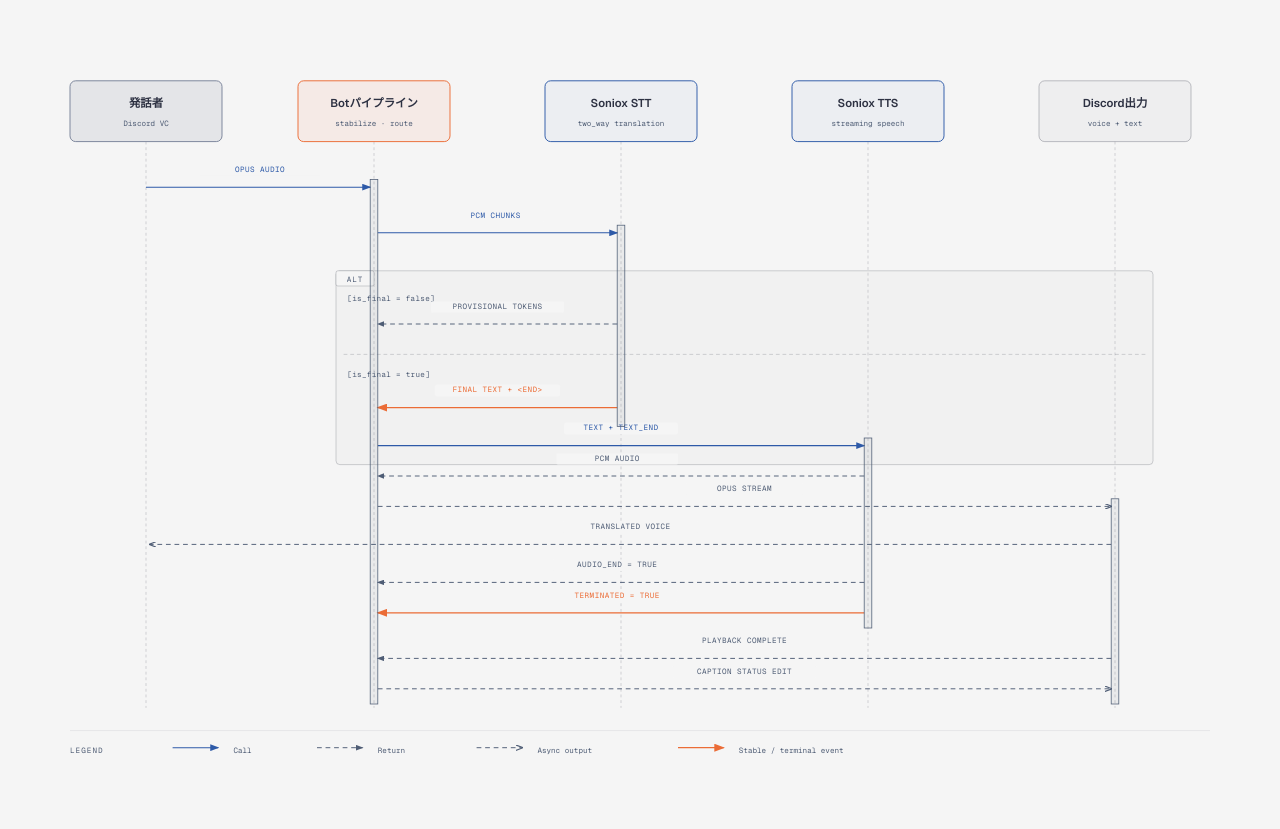
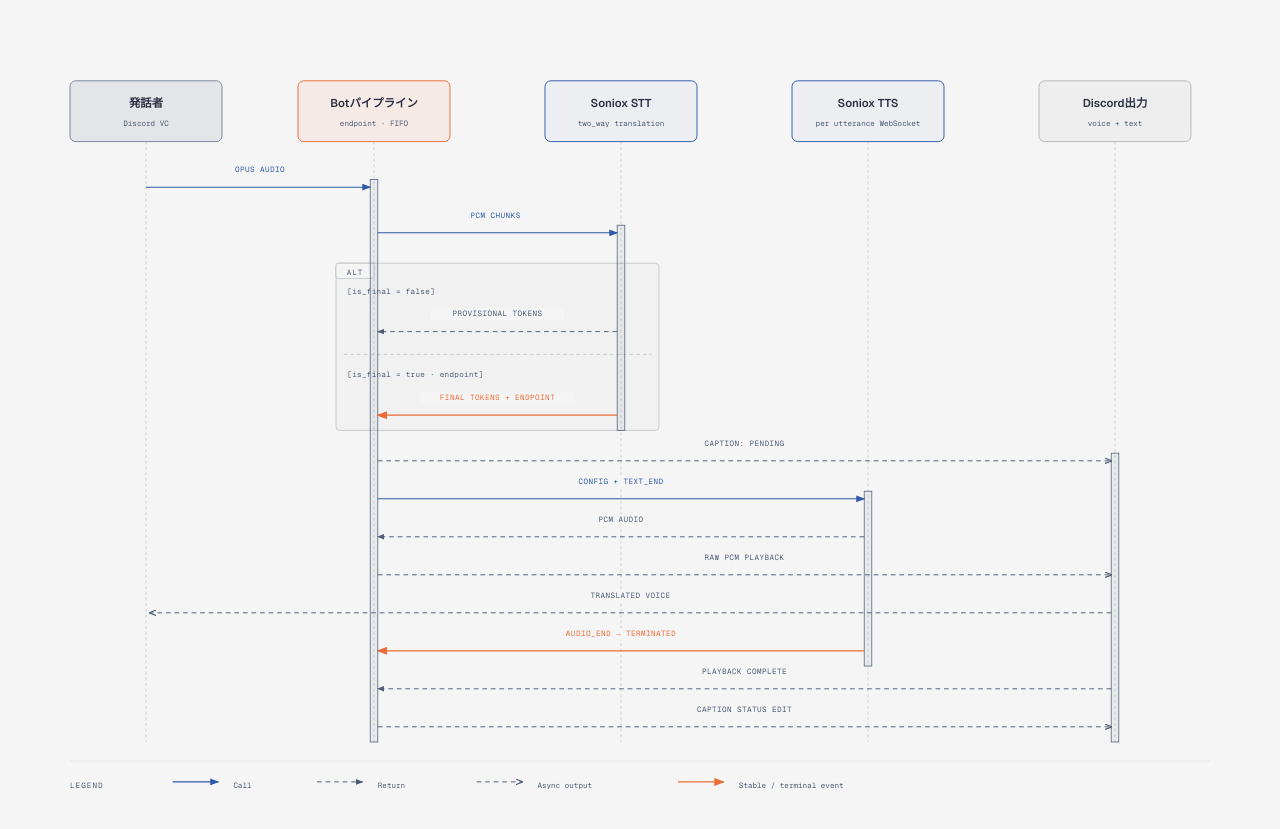
Before and after one commit to sota411/discord-translate, a website: page docs/diagrams/utterance-sequence.html in a window 1280 px wide. Shown: the part 111-940 px from the top of the page. Drawn offline with nearby package versions, Linux system fonts and the light colour scheme.

Commit message:
docs: 実装契約と図解を更新

```diff
--- a/docs/diagrams/utterance-sequence.html
+++ b/docs/diagrams/utterance-sequence.html
@@ -52,7 +52,7 @@
     <p class="eyebrow">Sequence · Diagram Design</p>
     <h1>1発話を翻訳音声と字幕へ変換する流れ</h1>
 
-    <svg viewBox="0 0 1280 800" xmlns="http://www.w3.org/2000/svg" role="img" aria-labelledby="utterance-sequence-title utterance-sequence-desc">
+    <svg viewBox="0 0 1280 840" xmlns="http://www.w3.org/2000/svg" role="img" aria-labelledby="utterance-sequence-title utterance-sequence-desc">
       <title id="utterance-sequence-title">1発話を翻訳音声と字幕へ変換する流れ</title>
       <desc id="utterance-sequence-desc">Discordの発話をSonioxへ送り、確定翻訳だけを読み上げと字幕へ流し、TTSと再生の完了後に字幕状態を更新する時系列を示す。</desc>
       <defs>
@@ -65,33 +65,39 @@
       <rect width="100%" height="100%" fill="#f5f5f5"/>
 
       <!-- Lifelines -->
-      <line x1="120" y1="128" x2="120" y2="724" stroke="rgba(45,49,66,0.20)" stroke-width="1" stroke-dasharray="3,3"/>
-      <line x1="360" y1="128" x2="360" y2="724" stroke="rgba(45,49,66,0.20)" stroke-width="1" stroke-dasharray="3,3"/>
-      <line x1="620" y1="128" x2="620" y2="724" stroke="rgba(45,49,66,0.20)" stroke-width="1" stroke-dasharray="3,3"/>
-      <line x1="880" y1="128" x2="880" y2="724" stroke="rgba(45,49,66,0.20)" stroke-width="1" stroke-dasharray="3,3"/>
-      <line x1="1140" y1="128" x2="1140" y2="724" stroke="rgba(45,49,66,0.20)" stroke-width="1" stroke-dasharray="3,3"/>
+      <line x1="120" y1="128" x2="120" y2="760" stroke="rgba(45,49,66,0.20)" stroke-width="1" stroke-dasharray="3,3"/>
+      <line x1="360" y1="128" x2="360" y2="760" stroke="rgba(45,49,66,0.20)" stroke-width="1" stroke-dasharray="3,3"/>
+      <line x1="620" y1="128" x2="620" y2="760" stroke="rgba(45,49,66,0.20)" stroke-width="1" stroke-dasharray="3,3"/>
+      <line x1="880" y1="128" x2="880" y2="760" stroke="rgba(45,49,66,0.20)" stroke-width="1" stroke-dasharray="3,3"/>
+      <line x1="1140" y1="128" x2="1140" y2="760" stroke="rgba(45,49,66,0.20)" stroke-width="1" stroke-dasharray="3,3"/>
 
       <!-- ALT fragment: provisional versus final tokens -->
-      <rect x="320" y="264" width="860" height="204" rx="4" fill="rgba(45,49,66,0.02)" stroke="rgba(45,49,66,0.22)" stroke-width="1"/>
-      <rect x="320" y="264" width="40" height="16" rx="2" fill="#f5f5f5" stroke="rgba(45,49,66,0.22)" stroke-width="1"/>
-      <text x="340" y="276" fill="#4f5d75" font-size="8" font-family="'Geist Mono', monospace" text-anchor="middle" letter-spacing="0.12em">ALT</text>
-      <text x="332" y="296" fill="#4f5d75" font-size="8" font-family="'Geist Mono', 'Noto Sans Mono CJK JP', monospace" letter-spacing="0.04em">[is_final = false]</text>
-      <line x1="328" y1="352" x2="1172" y2="352" stroke="rgba(45,49,66,0.20)" stroke-width="1" stroke-dasharray="4,3"/>
-      <text x="332" y="376" fill="#4f5d75" font-size="8" font-family="'Geist Mono', 'Noto Sans Mono CJK JP', monospace" letter-spacing="0.04em">[is_final = true]</text>
+      <rect x="320" y="256" width="340" height="176" rx="4" fill="rgba(45,49,66,0.02)" stroke="rgba(45,49,66,0.22)" stroke-width="1"/>
+      <rect x="320" y="256" width="40" height="16" rx="2" fill="#f5f5f5" stroke="rgba(45,49,66,0.22)" stroke-width="1"/>
+      <text x="340" y="268" fill="#4f5d75" font-size="8" font-family="'Geist Mono', monospace" text-anchor="middle" letter-spacing="0.12em">ALT</text>
+      <text x="332" y="288" fill="#4f5d75" font-size="8" font-family="'Geist Mono', 'Noto Sans Mono CJK JP', monospace" letter-spacing="0.04em">[is_final = false]</text>
+      <line x1="328" y1="352" x2="652" y2="352" stroke="rgba(45,49,66,0.20)" stroke-width="1" stroke-dasharray="4,3"/>
+      <text x="332" y="376" fill="#4f5d75" font-size="8" font-family="'Geist Mono', 'Noto Sans Mono CJK JP', monospace" letter-spacing="0.04em">[is_final = true · endpoint]</text>
+
+      <!-- Activation bars stay behind arrows and labels -->
+      <rect x="356" y="168" width="8" height="592" fill="rgba(45,49,66,0.06)" stroke="#4f5d75" stroke-width="0.8"/>
+      <rect x="616" y="216" width="8" height="216" fill="rgba(45,49,66,0.06)" stroke="#4f5d75" stroke-width="0.8"/>
+      <rect x="876" y="496" width="8" height="184" fill="rgba(45,49,66,0.06)" stroke="#4f5d75" stroke-width="0.8"/>
+      <rect x="1136" y="456" width="8" height="304" fill="rgba(45,49,66,0.06)" stroke="#4f5d75" stroke-width="0.8"/>
 
       <!-- Messages -->
       <line x1="120" y1="176" x2="356" y2="176" stroke="#2e5aa8" stroke-width="1.2" marker-end="url(#arrow-link)"/>
       <line x1="364" y1="224" x2="616" y2="224" stroke="#2e5aa8" stroke-width="1.2" marker-end="url(#arrow-link)"/>
-      <line x1="616" y1="320" x2="364" y2="320" stroke="#4f5d75" stroke-width="1" stroke-dasharray="5,4" marker-end="url(#arrow)"/>
-      <line x1="616" y1="408" x2="364" y2="408" stroke="#eb6c36" stroke-width="1.4" marker-end="url(#arrow-accent)"/>
-      <line x1="364" y1="448" x2="876" y2="448" stroke="#2e5aa8" stroke-width="1.2" marker-end="url(#arrow-link)"/>
-      <line x1="876" y1="480" x2="364" y2="480" stroke="#4f5d75" stroke-width="1" stroke-dasharray="5,4" marker-end="url(#arrow)"/>
-      <line x1="364" y1="512" x2="1136" y2="512" stroke="#4f5d75" stroke-width="1" stroke-dasharray="5,4" marker-end="url(#arrow-open)"/>
-      <line x1="1136" y1="552" x2="124" y2="552" stroke="#4f5d75" stroke-width="1" stroke-dasharray="5,4" marker-end="url(#arrow-open)"/>
-      <line x1="876" y1="592" x2="364" y2="592" stroke="#4f5d75" stroke-width="1" stroke-dasharray="5,4" marker-end="url(#arrow)"/>
-      <line x1="876" y1="624" x2="364" y2="624" stroke="#eb6c36" stroke-width="1.4" marker-end="url(#arrow-accent)"/>
-      <line x1="1136" y1="672" x2="364" y2="672" stroke="#4f5d75" stroke-width="1" stroke-dasharray="5,4" marker-end="url(#arrow)"/>
-      <line x1="364" y1="704" x2="1136" y2="704" stroke="#4f5d75" stroke-width="1" stroke-dasharray="5,4" marker-end="url(#arrow-open)"/>
+      <line x1="616" y1="328" x2="364" y2="328" stroke="#4f5d75" stroke-width="1" stroke-dasharray="5,4" marker-end="url(#arrow)"/>
+      <line x1="616" y1="416" x2="364" y2="416" stroke="#eb6c36" stroke-width="1.4" marker-end="url(#arrow-accent)"/>
+      <line x1="364" y1="464" x2="1136" y2="464" stroke="#4f5d75" stroke-width="1" stroke-dasharray="5,4" marker-end="url(#arrow-open)"/>
+      <line x1="364" y1="504" x2="876" y2="504" stroke="#2e5aa8" stroke-width="1.2" marker-end="url(#arrow-link)"/>
+      <line x1="876" y1="544" x2="364" y2="544" stroke="#4f5d75" stroke-width="1" stroke-dasharray="5,4" marker-end="url(#arrow)"/>
+      <line x1="364" y1="584" x2="1136" y2="584" stroke="#4f5d75" stroke-width="1" stroke-dasharray="5,4" marker-end="url(#arrow-open)"/>
+      <line x1="1136" y1="624" x2="124" y2="624" stroke="#4f5d75" stroke-width="1" stroke-dasharray="5,4" marker-end="url(#arrow-open)"/>
+      <line x1="876" y1="664" x2="364" y2="664" stroke="#eb6c36" stroke-width="1.4" marker-end="url(#arrow-accent)"/>
+      <line x1="1136" y1="704" x2="364" y2="704" stroke="#4f5d75" stroke-width="1" stroke-dasharray="5,4" marker-end="url(#arrow)"/>
+      <line x1="364" y1="744" x2="1136" y2="744" stroke="#4f5d75" stroke-width="1" stroke-dasharray="5,4" marker-end="url(#arrow-open)"/>
 
       <!-- Message labels: every mask stays clear of its connector -->
       <rect x="176" y="152" width="128" height="12" rx="2" fill="#f5f5f5"/>
@@ -100,41 +106,35 @@
       <rect x="436" y="200" width="104" height="12" rx="2" fill="#f5f5f5"/>
       <text x="488" y="208" fill="#2e5aa8" font-size="8" font-family="'Geist Mono', monospace" text-anchor="middle" letter-spacing="0.06em">PCM CHUNKS</text>
 
-      <rect x="420" y="296" width="140" height="12" rx="2" fill="#f5f5f5"/>
-      <text x="490" y="304" fill="#4f5d75" font-size="8" font-family="'Geist Mono', monospace" text-anchor="middle" letter-spacing="0.06em">PROVISIONAL TOKENS</text>
+      <rect x="420" y="304" width="140" height="12" rx="2" fill="#f5f5f5"/>
+      <text x="490" y="312" fill="#4f5d75" font-size="8" font-family="'Geist Mono', monospace" text-anchor="middle" letter-spacing="0.06em">PROVISIONAL TOKENS</text>
 
-      <rect x="424" y="384" width="132" height="12" rx="2" fill="#f5f5f5"/>
-      <text x="490" y="392" fill="#eb6c36" font-size="8" font-family="'Geist Mono', monospace" text-anchor="middle" letter-spacing="0.06em">FINAL TEXT + &lt;END&gt;</text>
+      <rect x="408" y="392" width="164" height="12" rx="2" fill="#f5f5f5"/>
+      <text x="490" y="400" fill="#eb6c36" font-size="8" font-family="'Geist Mono', monospace" text-anchor="middle" letter-spacing="0.06em">FINAL TOKENS + ENDPOINT</text>
 
-      <rect x="560" y="424" width="120" height="12" rx="2" fill="#f5f5f5"/>
-      <text x="620" y="432" fill="#2e5aa8" font-size="8" font-family="'Geist Mono', monospace" text-anchor="middle" letter-spacing="0.06em">TEXT + TEXT_END</text>
+      <rect x="688" y="440" width="124" height="12" rx="2" fill="#f5f5f5"/>
+      <text x="750" y="448" fill="#4f5d75" font-size="8" font-family="'Geist Mono', monospace" text-anchor="middle" letter-spacing="0.06em">CAPTION: PENDING</text>
 
-      <rect x="552" y="456" width="128" height="12" rx="2" fill="#f5f5f5"/>
-      <text x="616" y="464" fill="#4f5d75" font-size="8" font-family="'Geist Mono', monospace" text-anchor="middle" letter-spacing="0.06em">PCM AUDIO</text>
+      <rect x="548" y="480" width="144" height="12" rx="2" fill="#f5f5f5"/>
+      <text x="620" y="488" fill="#2e5aa8" font-size="8" font-family="'Geist Mono', monospace" text-anchor="middle" letter-spacing="0.06em">CONFIG + TEXT_END</text>
 
-      <rect x="688" y="488" width="124" height="12" rx="2" fill="#f5f5f5"/>
-      <text x="750" y="496" fill="#4f5d75" font-size="8" font-family="'Geist Mono', monospace" text-anchor="middle" letter-spacing="0.06em">OPUS STREAM</text>
+      <rect x="568" y="520" width="104" height="12" rx="2" fill="#f5f5f5"/>
+      <text x="620" y="528" fill="#4f5d75" font-size="8" font-family="'Geist Mono', monospace" text-anchor="middle" letter-spacing="0.06em">PCM AUDIO</text>
 
-      <rect x="558" y="528" width="144" height="12" rx="2" fill="#f5f5f5"/>
-      <text x="630" y="536" fill="#4f5d75" font-size="8" font-family="'Geist Mono', monospace" text-anchor="middle" letter-spacing="0.06em">TRANSLATED VOICE</text>
+      <rect x="684" y="560" width="132" height="12" rx="2" fill="#f5f5f5"/>
+      <text x="750" y="568" fill="#4f5d75" font-size="8" font-family="'Geist Mono', monospace" text-anchor="middle" letter-spacing="0.06em">RAW PCM PLAYBACK</text>
 
-      <rect x="548" y="568" width="136" height="12" rx="2" fill="#f5f5f5"/>
-      <text x="616" y="576" fill="#4f5d75" font-size="8" font-family="'Geist Mono', monospace" text-anchor="middle" letter-spacing="0.06em">AUDIO_END = TRUE</text>
+      <rect x="558" y="600" width="144" height="12" rx="2" fill="#f5f5f5"/>
+      <text x="630" y="608" fill="#4f5d75" font-size="8" font-family="'Geist Mono', monospace" text-anchor="middle" letter-spacing="0.06em">TRANSLATED VOICE</text>
 
-      <rect x="552" y="600" width="128" height="12" rx="2" fill="#f5f5f5"/>
-      <text x="616" y="608" fill="#eb6c36" font-size="8" font-family="'Geist Mono', monospace" text-anchor="middle" letter-spacing="0.06em">TERMINATED = TRUE</text>
+      <rect x="532" y="640" width="176" height="12" rx="2" fill="#f5f5f5"/>
+      <text x="620" y="648" fill="#eb6c36" font-size="8" font-family="'Geist Mono', monospace" text-anchor="middle" letter-spacing="0.06em">AUDIO_END → TERMINATED</text>
 
-      <rect x="676" y="648" width="148" height="12" rx="2" fill="#f5f5f5"/>
-      <text x="750" y="656" fill="#4f5d75" font-size="8" font-family="'Geist Mono', monospace" text-anchor="middle" letter-spacing="0.06em">PLAYBACK COMPLETE</text>
+      <rect x="676" y="680" width="148" height="12" rx="2" fill="#f5f5f5"/>
+      <text x="750" y="688" fill="#4f5d75" font-size="8" font-family="'Geist Mono', monospace" text-anchor="middle" letter-spacing="0.06em">PLAYBACK COMPLETE</text>
 
-      <rect x="674" y="680" width="152" height="12" rx="2" fill="#f5f5f5"/>
-      <text x="750" y="688" fill="#4f5d75" font-size="8" font-family="'Geist Mono', monospace" text-anchor="middle" letter-spacing="0.06em">CAPTION STATUS EDIT</text>
-
-      <!-- Activation bars -->
-      <rect x="356" y="168" width="8" height="552" fill="rgba(45,49,66,0.06)" stroke="#4f5d75" stroke-width="0.8"/>
-      <rect x="616" y="216" width="8" height="212" fill="rgba(45,49,66,0.06)" stroke="#4f5d75" stroke-width="0.8"/>
-      <rect x="876" y="440" width="8" height="200" fill="rgba(45,49,66,0.06)" stroke="#4f5d75" stroke-width="0.8"/>
-      <rect x="1136" y="504" width="8" height="216" fill="rgba(45,49,66,0.06)" stroke="#4f5d75" stroke-width="0.8"/>
+      <rect x="674" y="720" width="152" height="12" rx="2" fill="#f5f5f5"/>
+      <text x="750" y="728" fill="#4f5d75" font-size="8" font-family="'Geist Mono', monospace" text-anchor="middle" letter-spacing="0.06em">CAPTION STATUS EDIT</text>
 
       <!-- Actors -->
       <rect x="40" y="64" width="160" height="64" rx="6" fill="#f5f5f5"/>
@@ -145,7 +145,7 @@
       <rect x="280" y="64" width="160" height="64" rx="6" fill="#f5f5f5"/>
       <rect x="280" y="64" width="160" height="64" rx="6" fill="rgba(235,108,54,0.08)" stroke="#eb6c36" stroke-width="1"/>
       <text x="360" y="92" fill="#2d3142" font-size="12" font-weight="600" font-family="'Geist', 'Noto Sans JP', sans-serif" text-anchor="middle">Botパイプライン</text>
-      <text x="360" y="112" fill="#4f5d75" font-size="8" font-family="'Geist Mono', monospace" text-anchor="middle">stabilize · route</text>
+      <text x="360" y="112" fill="#4f5d75" font-size="8" font-family="'Geist Mono', monospace" text-anchor="middle">endpoint · FIFO</text>
 
       <rect x="540" y="64" width="160" height="64" rx="6" fill="#f5f5f5"/>
       <rect x="540" y="64" width="160" height="64" rx="6" fill="rgba(46,90,168,0.04)" stroke="#2e5aa8" stroke-width="1"/>
@@ -155,7 +155,7 @@
       <rect x="800" y="64" width="160" height="64" rx="6" fill="#f5f5f5"/>
       <rect x="800" y="64" width="160" height="64" rx="6" fill="rgba(46,90,168,0.04)" stroke="#2e5aa8" stroke-width="1"/>
       <text x="880" y="92" fill="#2d3142" font-size="12" font-weight="600" font-family="'Geist', 'Noto Sans JP', sans-serif" text-anchor="middle">Soniox TTS</text>
-      <text x="880" y="112" fill="#4f5d75" font-size="8" font-family="'Geist Mono', monospace" text-anchor="middle">streaming speech</text>
+      <text x="880" y="112" fill="#4f5d75" font-size="8" font-family="'Geist Mono', monospace" text-anchor="middle">per utterance WebSocket</text>
 
       <rect x="1060" y="64" width="160" height="64" rx="6" fill="#f5f5f5"/>
       <rect x="1060" y="64" width="160" height="64" rx="6" fill="rgba(45,49,66,0.03)" stroke="rgba(45,49,66,0.30)" stroke-width="1"/>
@@ -163,16 +163,16 @@
       <text x="1140" y="112" fill="#4f5d75" font-size="8" font-family="'Geist Mono', monospace" text-anchor="middle">voice + text</text>
 
       <!-- Legend strip -->
-      <line x1="40" y1="748" x2="1240" y2="748" stroke="rgba(45,49,66,0.10)" stroke-width="0.8"/>
-      <text x="40" y="772" fill="#4f5d75" font-size="8" font-family="'Geist Mono', monospace" letter-spacing="0.14em">LEGEND</text>
-      <line x1="148" y1="766" x2="196" y2="766" stroke="#2e5aa8" stroke-width="1.2" marker-end="url(#arrow-link)"/>
-      <text x="212" y="772" fill="#4f5d75" font-size="8" font-family="'Geist Mono', monospace">Call</text>
-      <line x1="300" y1="766" x2="348" y2="766" stroke="#4f5d75" stroke-width="1" stroke-dasharray="5,4" marker-end="url(#arrow)"/>
-      <text x="364" y="772" fill="#4f5d75" font-size="8" font-family="'Geist Mono', monospace">Return</text>
-      <line x1="468" y1="766" x2="516" y2="766" stroke="#4f5d75" stroke-width="1" stroke-dasharray="5,4" marker-end="url(#arrow-open)"/>
-      <text x="532" y="772" fill="#4f5d75" font-size="8" font-family="'Geist Mono', monospace">Async output</text>
-      <line x1="680" y1="766" x2="728" y2="766" stroke="#eb6c36" stroke-width="1.4" marker-end="url(#arrow-accent)"/>
-      <text x="744" y="772" fill="#4f5d75" font-size="8" font-family="'Geist Mono', monospace">Stable / terminal event</text>
+      <line x1="40" y1="780" x2="1240" y2="780" stroke="rgba(45,49,66,0.10)" stroke-width="0.8"/>
+      <text x="40" y="808" fill="#4f5d75" font-size="8" font-family="'Geist Mono', monospace" letter-spacing="0.14em">LEGEND</text>
+      <line x1="148" y1="802" x2="196" y2="802" stroke="#2e5aa8" stroke-width="1.2" marker-end="url(#arrow-link)"/>
+      <text x="212" y="808" fill="#4f5d75" font-size="8" font-family="'Geist Mono', monospace">Call</text>
+      <line x1="300" y1="802" x2="348" y2="802" stroke="#4f5d75" stroke-width="1" stroke-dasharray="5,4" marker-end="url(#arrow)"/>
+      <text x="364" y="808" fill="#4f5d75" font-size="8" font-family="'Geist Mono', monospace">Return</text>
+      <line x1="468" y1="802" x2="516" y2="802" stroke="#4f5d75" stroke-width="1" stroke-dasharray="5,4" marker-end="url(#arrow-open)"/>
+      <text x="532" y="808" fill="#4f5d75" font-size="8" font-family="'Geist Mono', monospace">Async output</text>
+      <line x1="680" y1="802" x2="728" y2="802" stroke="#eb6c36" stroke-width="1.4" marker-end="url(#arrow-accent)"/>
+      <text x="744" y="808" fill="#4f5d75" font-size="8" font-family="'Geist Mono', monospace">Stable / terminal event</text>
     </svg>
   </div>
 </body>
```
Also changed, not shown: docs/design.md (+60 -31 lines), docs/diagrams/session-state.html (+1 -1 lines), docs/diagrams/system-architecture.html (+4 -4 lines), docs/diagrams/session-state.svg, docs/diagrams/system-architecture.svg, docs/diagrams/utterance-sequence.svg.
